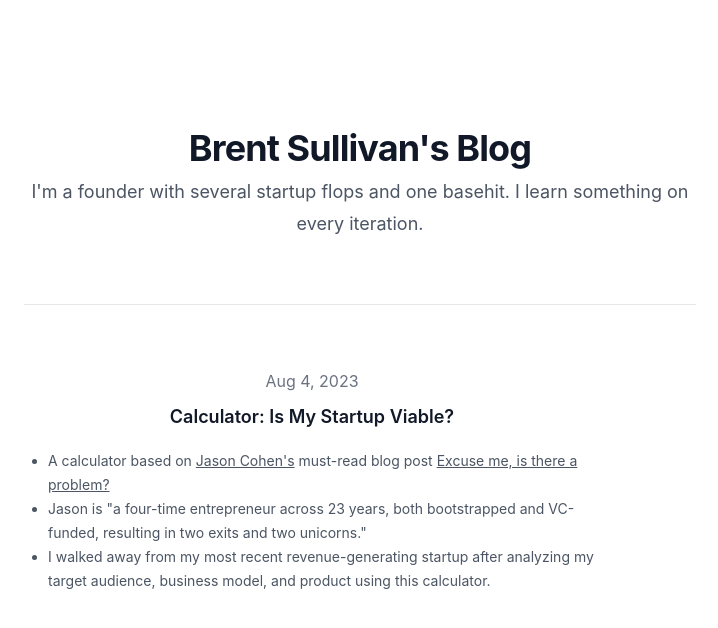
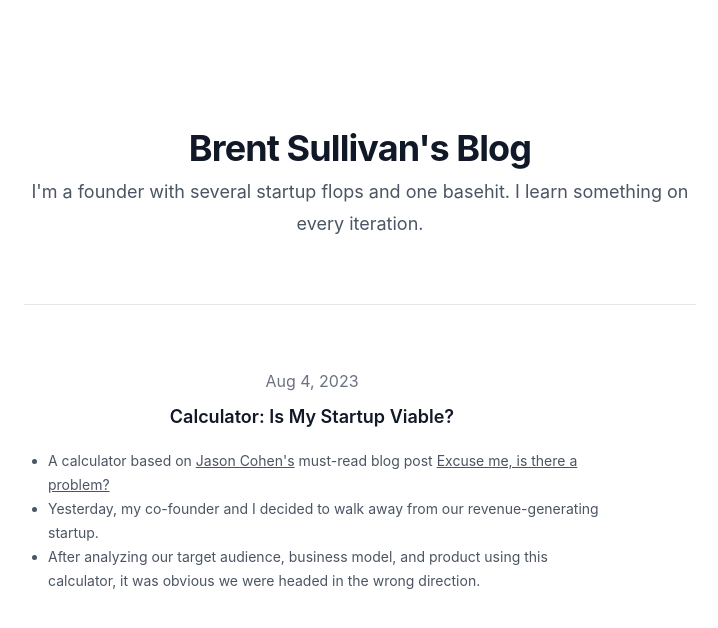
Before and after one commit to brntsllvn/brntsllvn.github.io, a React (Create React App) app: page / in a window 1280 px wide. Shown: the top 628 px of the page, without its empty margins (280-998 px from the left). Built offline with nearby package versions, Linux system fonts and the light colour scheme.

Commit message:
add routing and calculator path

```diff
--- a/package.json
+++ b/package.json
@@ -13,6 +13,7 @@
     "@types/react-dom": "^18.2.7",
     "react": "^18.2.0",
     "react-dom": "^18.2.0",
+    "react-router-dom": "^6.14.2",
     "react-scripts": "5.0.1",
     "typescript": "^4.9.5",
     "web-vitals": "^2.1.4"
--- a/src/App.tsx
+++ b/src/App.tsx
@@ -1,65 +1,21 @@
+import { BrowserRouter as Router, Route, Routes } from "react-router-dom";
+import ViableStartupCalculator from "./components/ViableStartupCalculator";
+import Home from "./components/Home";
+
 import "./App.css";
 
-function App() {
+const App = () => {
   return (
-    <div className="App">
-      <div>
-        <div className="bg-white py-24 sm:py-32">
-          <div className="max-w-7xl px-6 lg:px-8">
-            <div className="mx-auto max-w-2xl">
-              <h2 className="text-3xl font-bold tracking-tight text-gray-900 sm:text-4xl">
-                Brent Sullivan's Blog
-              </h2>
-              <p className="mt-2 text-lg leading-8 text-gray-600">
-                I'm a founder with several startup flops and one basehit. I
-                learn something on every iteration.
-              </p>
-              <div className="mt-10 space-y-16 border-t border-gray-200 pt-10 sm:mt-16 sm:pt-16">
-                <article className="max-w-xl flex-col items-start">
-                  <div className="flex items-center gap-x-4 text-xs"></div>
-                  <div className="group relative">
-                    <time className="text-gray-500">Aug 4, 2023</time>
-                    <h3 className="mt-3 text-lg font-semibold leading-6 text-gray-900 group-hover:text-gray-600">
-                      <a href="google.com">Calculator: Is My Startup Viable?</a>
-                    </h3>
-                    <ul className="mt-5 text-sm leading-6 text-gray-600 custom-bullets text-left">
-                      <li>
-                        {" "}
-                        A calculator based on{" "}
-                        <a
-                          className="underline"
-                          href="https://longform.asmartbear.com/jason-cohen/"
-                        >
-                          Jason Cohen's
-                        </a>{" "}
-                        must-read blog post{" "}
-                        <a
-                          className="underline"
-                          href="https://longform.asmartbear.com/problem/"
-                        >
-                          Excuse me, is there a problem?
-                        </a>
-                      </li>
-                      <li>
-                        Jason is "a four-time entrepreneur across 23 years, both
-                        bootstrapped and VC-funded, resulting in two exits and
-                        two unicorns."
-                      </li>
-                      <li>
-                        I walked away from my most recent revenue-generating
-                        startup after analyzing my target audience, business
-                        model, and product using this calculator.
-                      </li>
-                    </ul>
-                  </div>
-                </article>
-              </div>
-            </div>
-          </div>
-        </div>
-      </div>
-    </div>
+    <Router>
+      <Routes>
+        <Route path="/" element={<Home />} />
+        <Route
+          path="/calculator-is-my-startup-viable"
+          element={<ViableStartupCalculator />}
+        />
+      </Routes>
+    </Router>
   );
-}
+};
 
 export default App;
--- /dev/null
+++ b/src/components/Home.tsx
@@ -0,0 +1,66 @@
+import { Link } from "react-router-dom";
+
+function Home() {
+  return (
+    <div className="App">
+      <div>
+        <div className="bg-white py-24 sm:py-32">
+          <div className="max-w-7xl px-6 lg:px-8">
+            <div className="mx-auto max-w-2xl">
+              <h2 className="text-3xl font-bold tracking-tight text-gray-900 sm:text-4xl">
+                Brent Sullivan's Blog
+              </h2>
+              <p className="mt-2 text-lg leading-8 text-gray-600">
+                I'm a founder with several startup flops and one basehit. I
+                learn something on every iteration.
+              </p>
+              <div className="mt-10 space-y-16 border-t border-gray-200 pt-10 sm:mt-16 sm:pt-16">
+                <article className="max-w-xl flex-col items-start">
+                  <div className="flex items-center gap-x-4 text-xs"></div>
+                  <div className="group relative">
+                    <time className="text-gray-500">Aug 4, 2023</time>
+                    <h3 className="mt-3 text-lg font-semibold leading-6 text-gray-900 group-hover:text-gray-600">
+                      <Link to="/calculator-is-my-startup-viable">
+                        Calculator: Is My Startup Viable?
+                      </Link>
+                    </h3>
+                    <ul className="mt-5 text-sm leading-6 text-gray-600 custom-bullets text-left">
+                      <li>
+                        {" "}
+                        A calculator based on{" "}
+                        <a
+                          className="underline"
+                          href="https://longform.asmartbear.com/jason-cohen/"
+                        >
+                          Jason Cohen's
+                        </a>{" "}
+                        must-read blog post{" "}
+                        <a
+                          className="underline"
+                          href="https://longform.asmartbear.com/problem/"
+                        >
+                          Excuse me, is there a problem?
+                        </a>
+                      </li>
+                      <li>
+                        Yesterday, my co-founder and I decided to walk away from
+                        our revenue-generating startup.
+                      </li>
+                      <li>
+                        After analyzing our target audience, business model, and
+                        product using this calculator, it was obvious we were
+                        headed in the wrong direction.
+                      </li>
+                    </ul>
+                  </div>
+                </article>
+              </div>
+            </div>
+          </div>
+        </div>
+      </div>
+    </div>
+  );
+}
+
+export default Home;
--- /dev/null
+++ b/src/components/ViableStartupCalculator.tsx
@@ -0,0 +1,5 @@
+function ViableStartupCalculator() {
+  return <div>hello from calculator</div>;
+}
+
+export default ViableStartupCalculator;
```
Also changed, not shown: 1 other file (tests, documents, lock files or other folders).
